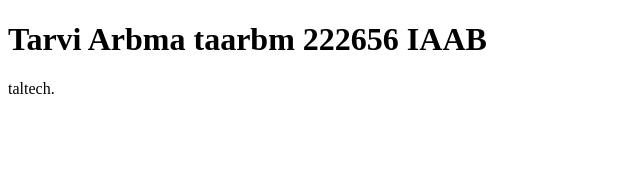
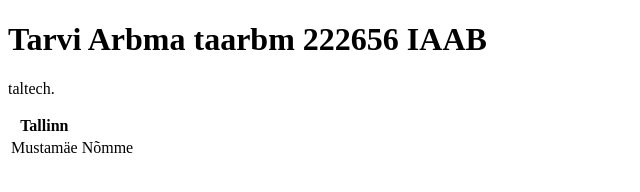
Before and after one commit to taarbm/veebileht.github.io, a plain HTML site: page index.html in a window 1280 px wide. Shown: the whole page, without its empty margins (0-640 px from the left). Drawn offline with Linux system fonts and the light colour scheme.

Commit message:
Update index.html

```diff
--- a/index.html
+++ b/index.html
@@ -5,5 +5,15 @@
 <h1>Tarvi Arbma taarbm 222656 IAAB</h1>
 <p>taltech.</p>
 
+<table>
+  <tr>
+    <th>Tallinn</th>
+  </tr>
+  <tr>
+    <td>Mustamäe</td>
+    <td>Nõmme</td>
+  </tr>
+</table>
+
 </body>
 </html>
```
